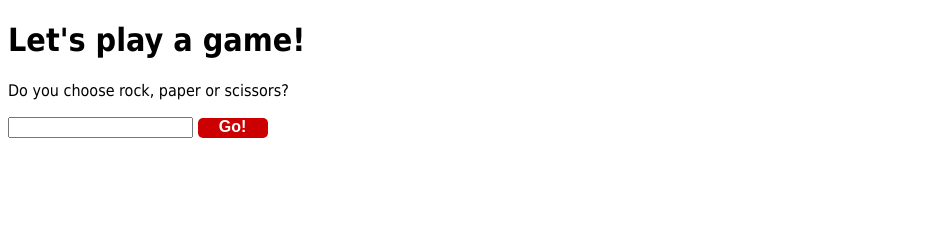
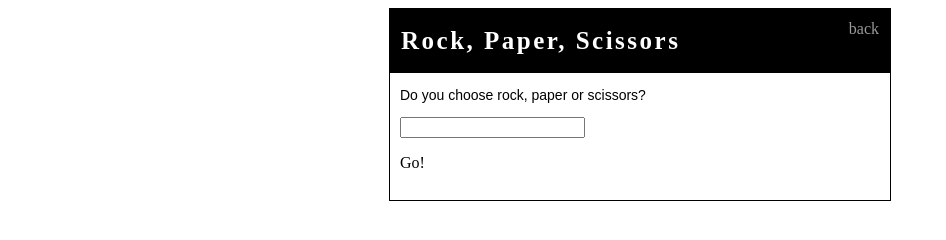
Before and after one commit to LaneG/js-sandbox, a plain HTML site: page rps/rps.html in a window 1280 px wide. Shown: the whole page, without its empty margins (0-946 px from the left). Drawn offline with nearby package versions, Linux system fonts and the light colour scheme; a web font is replaced by a local one.

Commit message:
consistant styles

```diff
--- a/rps/rps.html
+++ b/rps/rps.html
@@ -1,14 +1,17 @@
-<!DOCTYPE html>
+<doctype html!>
 <html>
 <head>
-    <title>rock, paper, scissors</title>
-    <link rel="stylesheet" type="text/css" href="style.css"/>
-    <script src="http://ajax.googleapis.com/ajax/libs/jquery/1.7.1/jquery.min.js"></script>
-    <script type="text/javascript" src="script.js"></script>
-    <script type="text/javascript" src="gamelogic.js"></script>
+    <title>Rock, Paper, Scissors</title>
+    <link type="text/css" rel="stylesheet" href="../styles/style.css" media="screen"></link>
 </head>
+
     <body>
-        <h1>Let's play a game!</h1>
+        <div id='container'>
+            <div id='header'>
+                <span class='reverse-link pull-right'><a href="../index.html">back</a></span>
+                <h1>Rock, Paper, Scissors</h1>
+            </div>
+            <div id='main'>
                 <p>Do you choose rock, paper or scissors?</p>
 
                 <!-- change this to be a drop down or radio buttons -->
@@ -17,9 +20,15 @@
                 </form>
                 <!-- change this to be a drop down or radio buttons -->
 
-        <div id="button">Go!</div>
+                <div id='button'>Go!</div>
                 <br/>
-        <div class="list"></div>
+                <div class='list'></div>
+            </div>
+        </div>
 
+    <script src="http://ajax.googleapis.com/ajax/libs/jquery/1.7.1/jquery.min.js"></script>
+    <script type="text/javascript" src="script.js"></script>
+    <script type="text/javascript" src="gamelogic.js"></script>
     </body>
+
 </html>
--- a/styles/style.css
+++ b/styles/style.css
@@ -7,7 +7,7 @@
 #container {
     border: 1px solid black;
     margin: auto;
-    width: 400px;
+    width: 500px;
 }
 #header {
     background: #000;
@@ -16,6 +16,7 @@
     margin: 0;
     padding-left: 10px;
 }
+
 #main {
     padding-left: 10px;
     padding-bottom: 10px;
@@ -38,3 +39,52 @@ p {
     color: #fff;
     font-size: 20px;
 }
+
+a:active {
+    color: #999;
+}
+
+
+a:link {
+    color: #000;
+}
+
+a:visited {
+    color: #000;
+}
+
+a:hover {
+    color: #999;
+}
+
+a:focus {
+    color: #000;
+}
+
+.reverse-link a:active {
+    color: #000;
+}
+
+.reverse-link a:link {
+    color: #999;
+    text-decoration: none
+}
+
+.reverse-link a:visited {
+    color: #999;
+}
+
+.reverse-link a:hover {
+    color: #999;
+}
+
+.reverse-link a:focus {
+    color: #999;
+}
+
+.pull-right {
+    display: inline-block;
+    float: right;
+    padding-right: 10px;
+    padding-top: 10px;
+}
```
Also changed, not shown: index.html (+6 -5 lines), numberChecker/numberChecker.html (+9 -10 lines), trollGame/trollGame.html (+11 -7 lines). Lines whose indentation alone changed are shown as unchanged.
